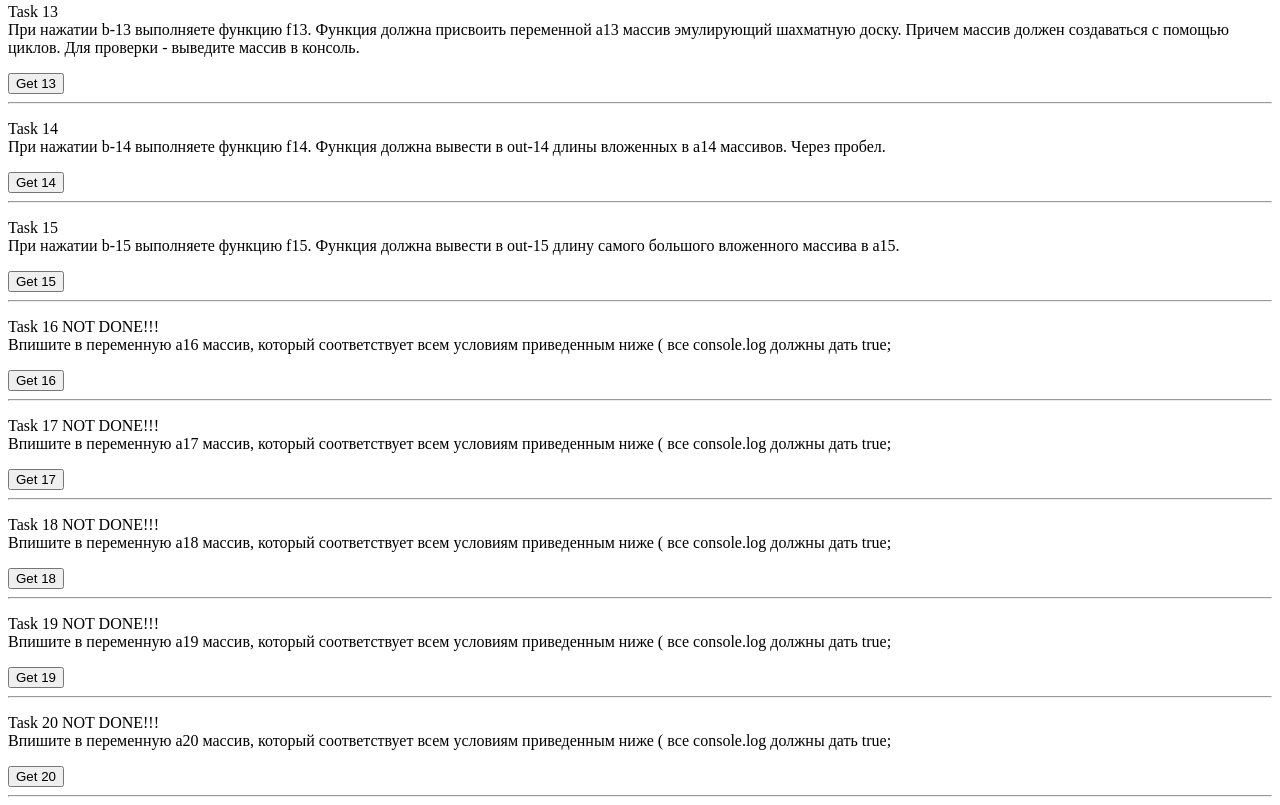
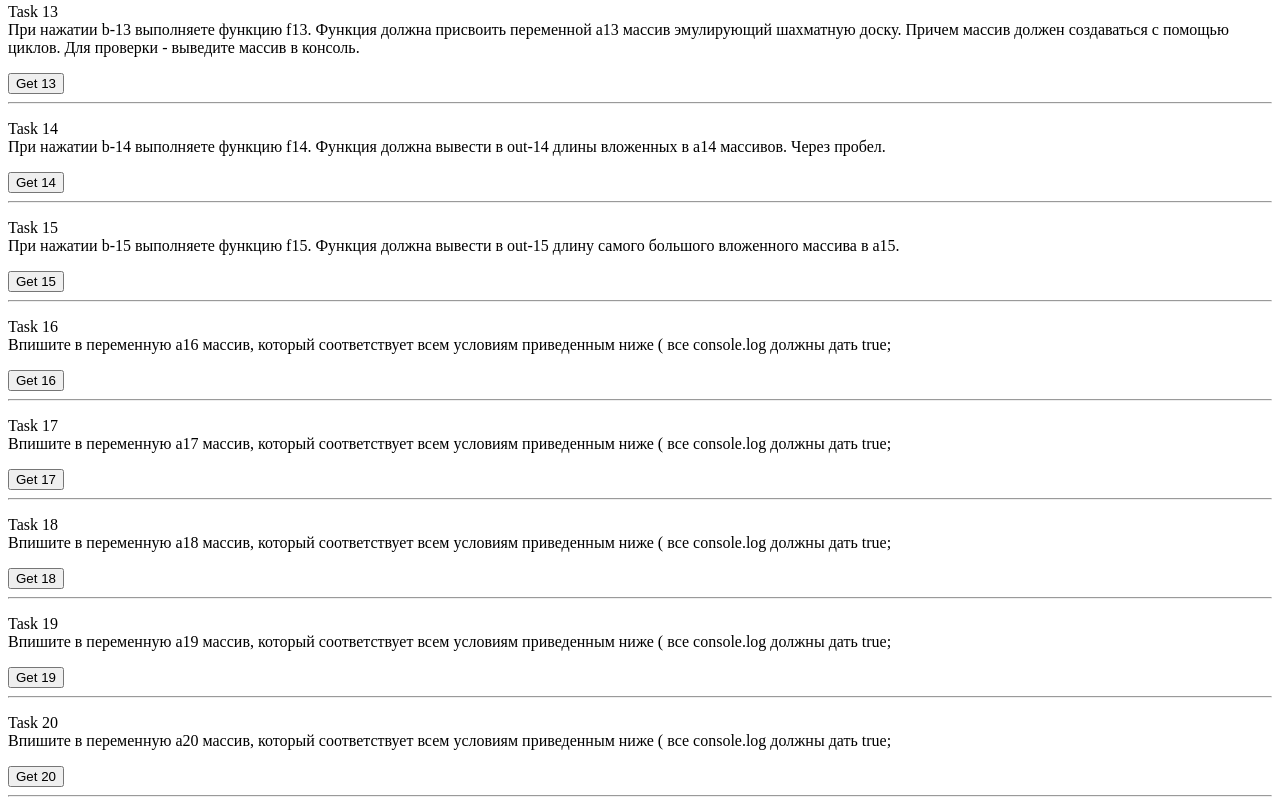
Before and after one commit to voli-nia/JS_lessons, a plain HTML site: page 13. 21.07.2022/index.html in a window 1280 px wide. Shown: the part 1330-2135 px from the top of the page. Drawn offline with Linux system fonts and the light colour scheme.

Commit message:
Some changes added in 21.07.2022

```diff
--- a/13. 21.07.2022/index.html
+++ b/13. 21.07.2022/index.html
@@ -87,27 +87,27 @@
     <button class="b-15">Get 15</button>
     <div class="out-15"></div><hr>
 
-    <p>Task 16 NOT DONE!!!<br>
+    <p>Task 16<br>
        Впишите в переменную a16 массив, который соответствует всем условиям приведенным ниже ( все console.log должны дать true;</p>
     <button class="b-16">Get 16</button>
     <div class="out-16"></div><hr>
 
-    <p>Task 17 NOT DONE!!!<br>
+    <p>Task 17<br>
         Впишите в переменную a17 массив, который соответствует всем условиям приведенным ниже ( все console.log должны дать true;</p>
     <button class="b-17">Get 17</button>
     <div class="out-17"></div><hr>
 
-    <p>Task 18 NOT DONE!!!<br>
+    <p>Task 18<br>
        Впишите в переменную a18 массив, который соответствует всем условиям приведенным ниже ( все console.log должны дать true;</p>
     <button class="b-18">Get 18</button>
     <div class="out-18"></div><hr>
 
-    <p>Task 19 NOT DONE!!!<br>
+    <p>Task 19<br>
         Впишите в переменную a19 массив, который соответствует всем условиям приведенным ниже ( все console.log должны дать true;</p>
     <button class="b-19">Get 19</button>
     <div class="out-19"></div><hr>
 
-    <p>Task 20 NOT DONE!!!<br>
+    <p>Task 20<br>
        Впишите в переменную a20 массив, который соответствует всем условиям приведенным ниже ( все console.log должны дать true;</p>
     <button class="b-20">Get 20</button>
     <div class="out-20"></div><hr>
```
Also changed, not shown: 13. 21.07.2022/script.js (+5 -5 lines).
